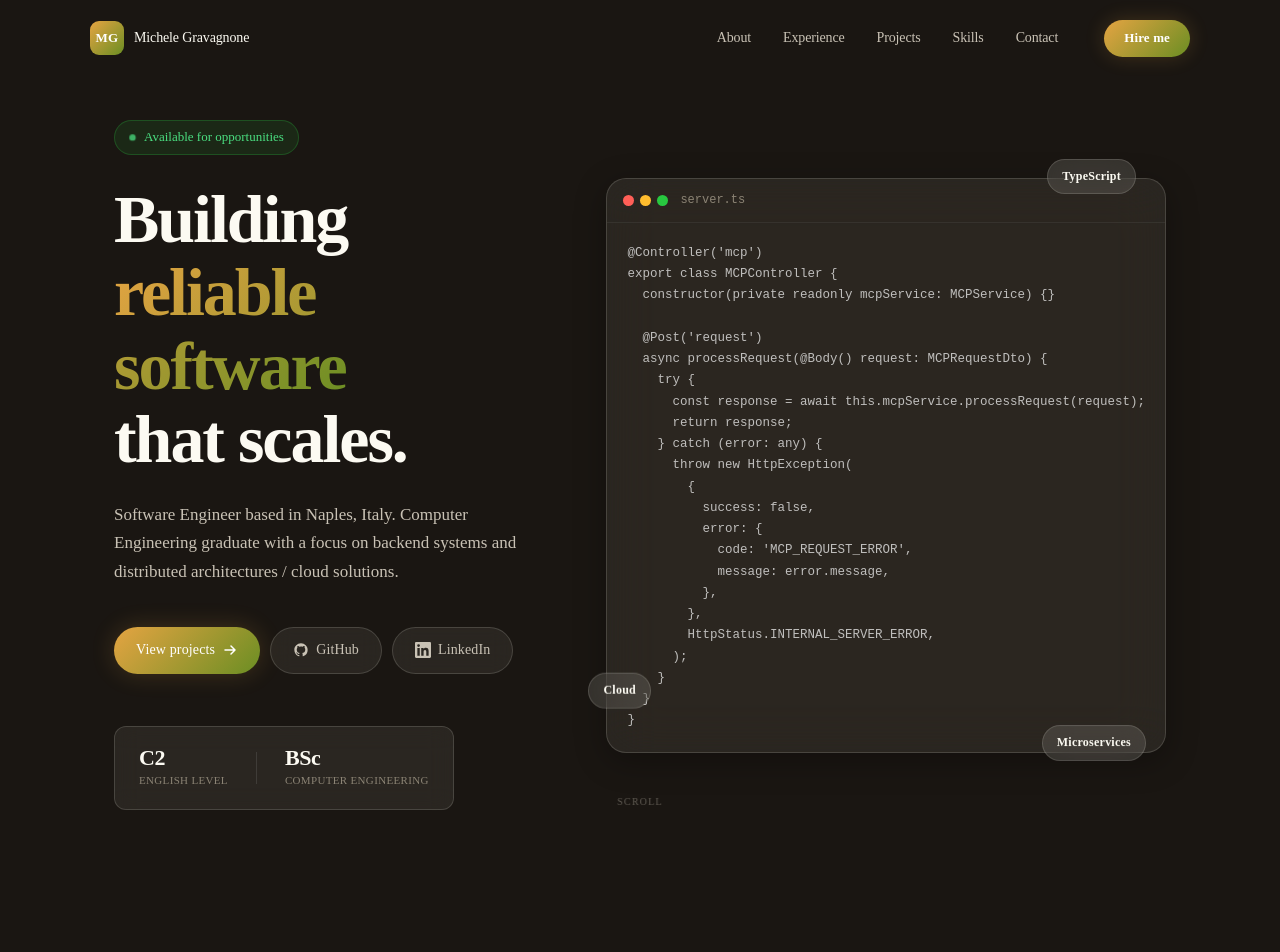
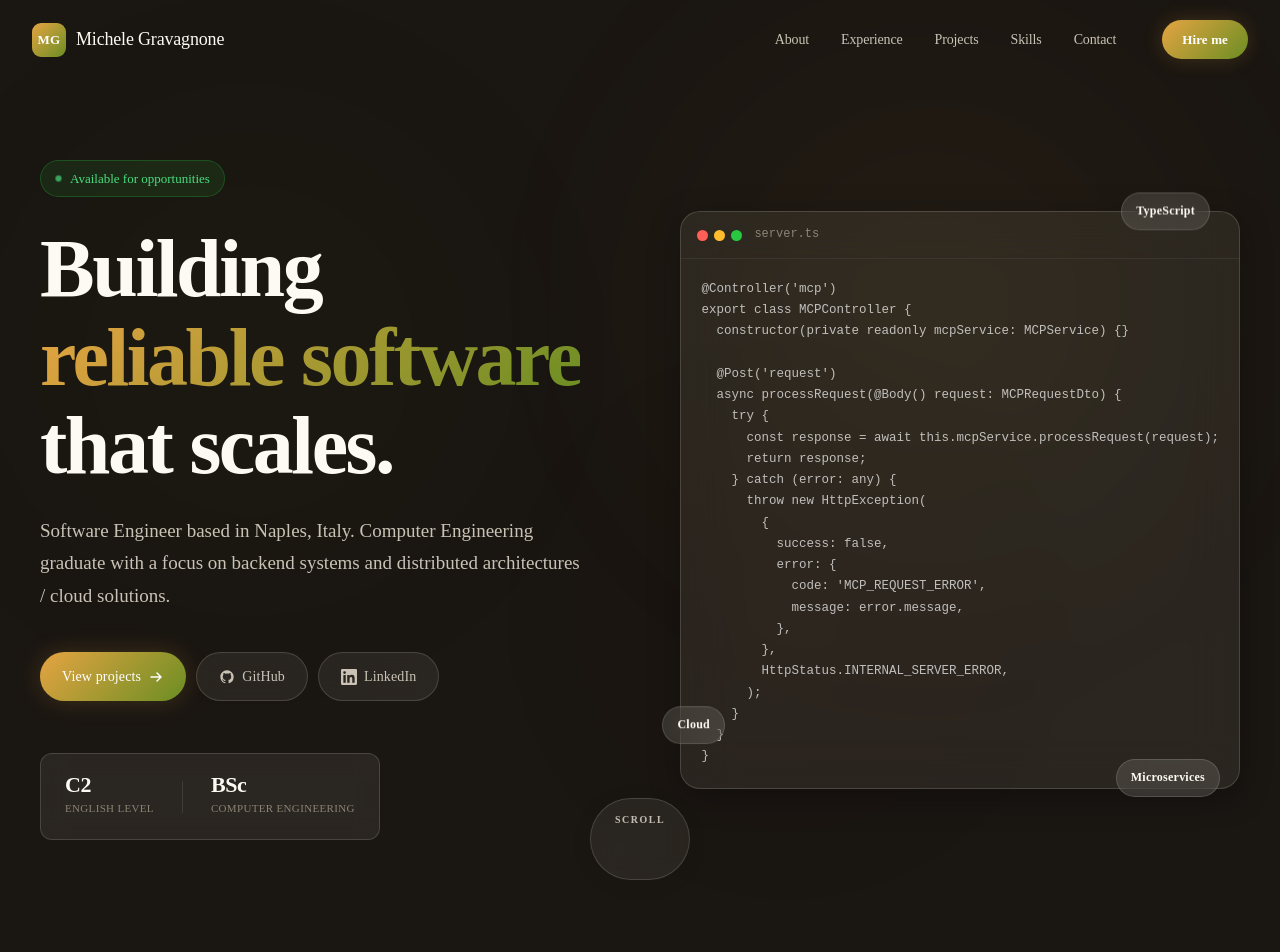
Before and after one commit to MicheleGravagnone/portfolio, a React (Create React App) app: page / in a window 1280 px wide. Shown: the top 952 px of the page. Built offline with nearby package versions, Linux system fonts and the light colour scheme; a web font is replaced by a local one.

Commit message:
Updated useRef scroll in Hero.jsx

```diff
--- a/src/components/Navbar.css
+++ b/src/components/Navbar.css
@@ -3,7 +3,7 @@
   top: 0;
   left: 0;
   right: 0;
-  z-index: 100;
+  z-index: 200;
   padding: 20px 32px;
   transition: all 0.4s cubic-bezier(0.4, 0, 0.2, 1);
 }
@@ -17,7 +17,7 @@
 }
 
 .navbar__inner {
-  max-width: 1100px;
+  max-width: 1300px;
   margin: 0 auto;
   display: flex;
   align-items: center;
@@ -48,7 +48,7 @@
 }
 
 .navbar__logo-name {
-  font-size: 14px;
+  font-size: 18px;
   font-weight: 500;
   color: var(--text-primary);
   letter-spacing: -0.01em;
--- a/src/index.css
+++ b/src/index.css
@@ -42,14 +42,14 @@
 
 html {
   scroll-behavior: smooth;
+  font-size: 18px;
 }
 
 body {
   background: var(--bg);
   color: var(--text-primary);
   font-family: var(--font-body);
-  font-size: 16px;
-  line-height: 1.6;
+  line-height: 1.8;
   -webkit-font-smoothing: antialiased;
   overflow-x: hidden;
 }
@@ -73,18 +73,24 @@ body {
   background: radial-gradient(circle, rgba(229, 164, 66, 0.2) 0%, transparent 70%); /* Amber Glow */
   top: -100px;
   right: -50px;
+  width: 800px;
+  height: 800px
 }
 
 .orb-2 {
   background: radial-gradient(circle, rgba(107, 142, 35, 0.15) 0%, transparent 70%); /* Forest Green */
   bottom: 100px;
   left: -100px;
+  width: 700px;
+  height: 700px;
 }
 
 .orb-3 {
   background: radial-gradient(circle, rgba(139, 69, 19, 0.1) 0%, transparent 70%); /* Wood Brown */
   top: 40%;
   right: 15%;
+  width: 600px;
+  height: 600px;
 }
 
 @keyframes floatOrb {
@@ -116,8 +122,8 @@ main {
 
 /* ── Section layout ───────────────────────────────────────────── */
 .section {
-  padding: 100px 0;
-  max-width: 1100px;
+  padding: 120px 0;
+  max-width: 1300px;
   margin: 0 auto;
   padding-left: 24px;
   padding-right: 24px;
@@ -191,13 +197,18 @@ main {
 /* ── Scrollbar ────────────────────────────────────────────────── */
 ::-webkit-scrollbar { width: 6px; }
 ::-webkit-scrollbar-track { background: transparent; }
-::-webkit-scrollbar-thumb { background: rgba(45, 212, 191, 0.15); border-radius: 3px; }
-::-webkit-scrollbar-thumb:hover { background: rgba(45, 212, 191, 0.28); }
+::-webkit-scrollbar-thumb { background: var(--accent); border-radius: 3px; }
+::-webkit-scrollbar-thumb:hover { background: var(--accent); }
 
 /* ── Selection ────────────────────────────────────────────────── */
 ::selection {
-  background: rgba(45, 212, 191, 0.28);
+  background: var(--accent);
   color: white;
+}
+
+::-moz-selection {
+  background: var(--accent);
+  color: #ffffff;
 }
 
 @media (max-width: 768px) {
--- a/src/sections/About.jsx
+++ b/src/sections/About.jsx
@@ -13,7 +13,7 @@ export default function About() {
           <p className="about__body">
             I'm Michele, a Computer Engineering graduate from the University of Salerno.
             My academic journey has been centered around backend systems, microservices
-            architectures and the design of reliable/scalable software.
+            architectures and the design of reliable / scalable software.
           </p>
           <p className="about__body">
             My thesis project at Lanificio Digitale brought me deep into the world of
@@ -47,7 +47,6 @@ export default function About() {
             <div className="about__card-icon">🎓</div>
             <h3>Education</h3>
             <p>BSc Computer Engineering, University of Salerno <br /> (2021–2026)</p>
-            <span className="tag">Summa Cum Laude — Liceo Classico</span>
           </div>
           <div className="about__card glass-card">
             <div className="about__card-icon">🌍</div>
--- a/src/sections/Hero.css
+++ b/src/sections/Hero.css
@@ -2,8 +2,8 @@
   min-height: 100vh;
   display: flex;
   align-items: center;
-  padding: 120px 24px 80px;
-  max-width: 1100px;
+  padding: 160px 40px 100px;
+  max-width: 1300px;
   margin: 0 auto;
   gap: 60px;
   position: relative;
@@ -42,7 +42,7 @@
 }
 
 .hero__title {
-  font-size: clamp(40px, 6vw, 68px);
+  font-size: clamp(48px, 7vw, 82px);
   font-weight: 600;
   letter-spacing: -0.03em;
   line-height: 1.08;
@@ -51,9 +51,9 @@
 }
 
 .hero__subtitle {
-  font-size: 17px;
+  font-size: 19px;
   color: var(--text-secondary);
-  max-width: 480px;
+  max-width: 540px;
   line-height: 1.7;
   margin-bottom: 40px;
   font-weight: 400;
@@ -145,7 +145,7 @@
 
 /* Code card */
 .hero__visual {
-  flex: 0 0 420px;
+  flex: 0 0 520px;
   position: relative;
   display: flex;
   align-items: center;
@@ -221,30 +221,50 @@
   50% { transform: translateY(-6px); }
 }
 
-/* Scroll hint */
 .hero__scroll-hint {
   position: absolute;
-  bottom: 32px;
+  bottom: 60px;
   left: 50%;
-  transform: translateX(-50%);
+
+  /* Horizontal: stays centered (-50%)
+     Vertical: drops by exactly 30px as scroll-progress goes from 0 to 1 */
+  transform: translate(-50%, calc(var(--scroll-progress) * 120px));
+
+  /* Keep it visible */
+  opacity: 1;
+
   display: flex;
   flex-direction: column;
   align-items: center;
   gap: 8px;
-  opacity: 0.4;
+  width: fit-content;
+  padding: 12px 24px;
+  background: var(--glass);
+  border: 1px solid var(--glass-border);
+  backdrop-filter: blur(12px);
+  -webkit-backdrop-filter: blur(12px);
+  border-radius: 100px;
+  box-shadow: 0 4px 24px rgba(0, 0, 0, 0.06);
+  z-index: 5;
+  pointer-events: none;
+
+  /* The 0.1s transition smooths out mouse-wheel "notches" */
+  transition: transform 0.1s ease-out;
 }
 
 .hero__scroll-hint span {
   font-size: 10px;
-  letter-spacing: 0.12em;
+  letter-spacing: 0.15em;
   text-transform: uppercase;
   color: var(--text-secondary);
+  font-weight: 600;
 }
 
 .hero__scroll-line {
   width: 1px;
-  height: 40px;
-  background: linear-gradient(to bottom, rgba(255,255,255,0.4), transparent);
+  height: 30px;
+  /* Updated to Amber/Oak accent color for visibility on light mode */
+  background: linear-gradient(to bottom, var(--accent), transparent);
   animation: scrollLine 2s ease-in-out infinite;
 }
 
--- a/src/sections/Hero.jsx
+++ b/src/sections/Hero.jsx
@@ -1,7 +1,8 @@
-import React, { useEffect, useRef } from 'react';
+import React, { useEffect, useRef, useState } from 'react';
 import './Hero.css';
 
 export default function Hero() {
+  const hintRef = useRef(null);
   const textRef = useRef(null);
 
   useEffect(() => {
@@ -14,6 +15,18 @@ export default function Hero() {
       el.style.opacity = '1';
       el.style.transform = 'translateY(0)';
     });
+
+    const handleScroll = () => {
+      if (!hintRef.current) return;
+      const currentScroll = window.scrollY;
+
+      const progress = Math.min(currentScroll / 400, 1);
+
+      hintRef.current.style.setProperty('--scroll-progress', progress);
+    };
+
+    window.addEventListener('scroll', handleScroll, { passive: true });
+    return () => window.removeEventListener('scroll', handleScroll);
   }, []);
 
   return (
@@ -128,7 +141,11 @@ export class MCPController {
         </div>
       </div>
 
-      <div className="hero__scroll-hint">
+      <div
+        className="hero__scroll-hint"
+        ref={hintRef}
+        style={{ '--scroll-progress': 0 }} // Initial state
+      >
         <span>Scroll</span>
         <div className="hero__scroll-line" />
       </div>
--- a/src/sections/Projects.css
+++ b/src/sections/Projects.css
@@ -2,11 +2,11 @@
   margin-top: 48px;
   display: grid;
   grid-template-columns: repeat(2, 1fr);
-  gap: 20px;
+  gap: 32px;
 }
 
 .projects__card {
-  padding: 28px;
+  padding: 40px;
   position: relative;
   overflow: hidden;
   cursor: default;
@@ -51,7 +51,7 @@
 }
 
 .projects__title {
-  font-size: 18px;
+  font-size: 22px;
   font-weight: 600;
   color: var(--text-primary);
   letter-spacing: -0.02em;
--- a/src/sections/Projects.jsx
+++ b/src/sections/Projects.jsx
@@ -7,7 +7,7 @@ const projects = [
     description:
       'Backend server built on the Model Context Protocol to orchestrate API interactions within a microservices architecture. Enables controlled access to internal services through tool definition, with automatic communication between distributed components.',
     tags: ['TypeScript', 'Node.js', 'Docker', 'Kubernetes', 'REST APIs'],
-    context: 'BS Thesis · Università di Salerno × Lanificio Digitale',
+    context: 'BS Thesis · University of Salerno × Lanificio Digitale',
     featured: true,
     icon: '⚙️',
     accent: '#4f8eff',
```
